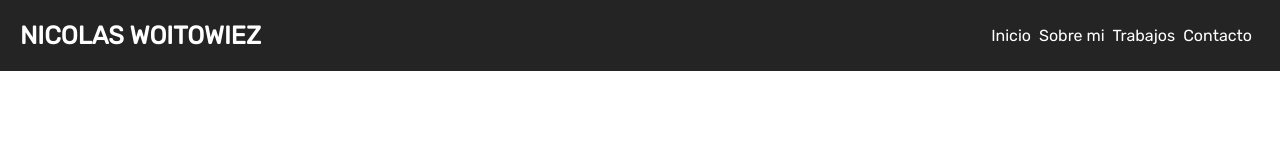
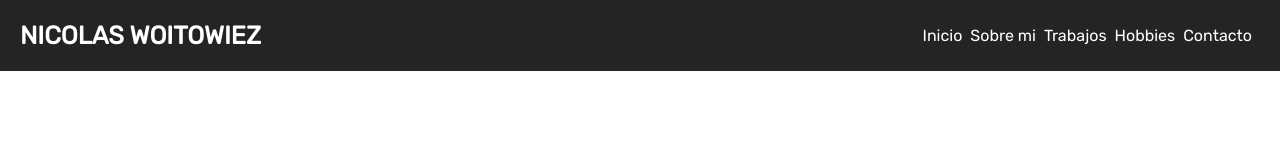
Before and after one commit to NWoitowiez/Mi-portfolio-react, a React (Create React App) app: page / in a window 1280 px wide. Shown: the top 160 px of the page. Built offline with nearby package versions, Linux system fonts and the light colour scheme.

Commit message:
Agregue mas contenido y emprolije el codigo

```diff
--- /dev/null
+++ b/src/Header.js
@@ -0,0 +1,28 @@
+import React, { Component } from 'react';
+
+const myStyles = {
+    'backgroundImage': './img/cielo.jpg',
+    'heigth': '300px'
+
+}
+
+class Header extends Component {
+    render(){
+        return (
+
+            <header style= {myStyles}>
+
+
+            </header>
+
+
+
+        );
+
+    }
+
+
+
+};
+
+export default Header;
--- a/src/Navigation.js
+++ b/src/Navigation.js
@@ -6,15 +6,19 @@ import './Navigation.css';
 
 class Navigation extends Component {
   render() {
+      const secciones = ['Inicio', 'Sobre mi', 'Trabajos', 'Hobbies', 'Contacto' ];
+      const navLinks = secciones.map( seccion=> {
+        return (
+            <li><a href={'#' + seccion }>{seccion}</a></li>
+        )
+
+      });
     return (
         <nav>
             <h2 className="logo">{this.props.logoTitle}</h2>
 
             <ul>
-                <li><a href="#inicio">Inicio</a></li>
-                <li><a href="#sobremi">Sobre mi</a></li>
-                <li><a href="#trabajos">Trabajos</a></li>
-                <li><a href="#contacto">Contacto</a></li>
+                {navLinks}
             </ul>
         </nav>
 
--- a/src/index.js
+++ b/src/index.js
@@ -1,10 +1,21 @@
-import React from 'react';
+import React, { Component } from 'react';
 import ReactDOM from 'react-dom';
 import './index.css';
 //import App from './App';
 import Navigation from './Navigation';
-import './index.css'
+import Header from './Header';
 import * as serviceWorker from './serviceWorker';
+
+class App extends Component {
+    render() {
+        return (
+            <div>
+                <Navigation LogoTitle="NICOLAS WOITOWIEZ"/>
+                <Header />
+            </div>
+        );
+    }
+}
 
 ReactDOM.render(<Navigation logoTitle="NICOLAS WOITOWIEZ" />, document.getElementById('root'));
 serviceWorker.unregister();
```
Also changed, not shown: 2 other files (tests, documents, lock files or other folders).
